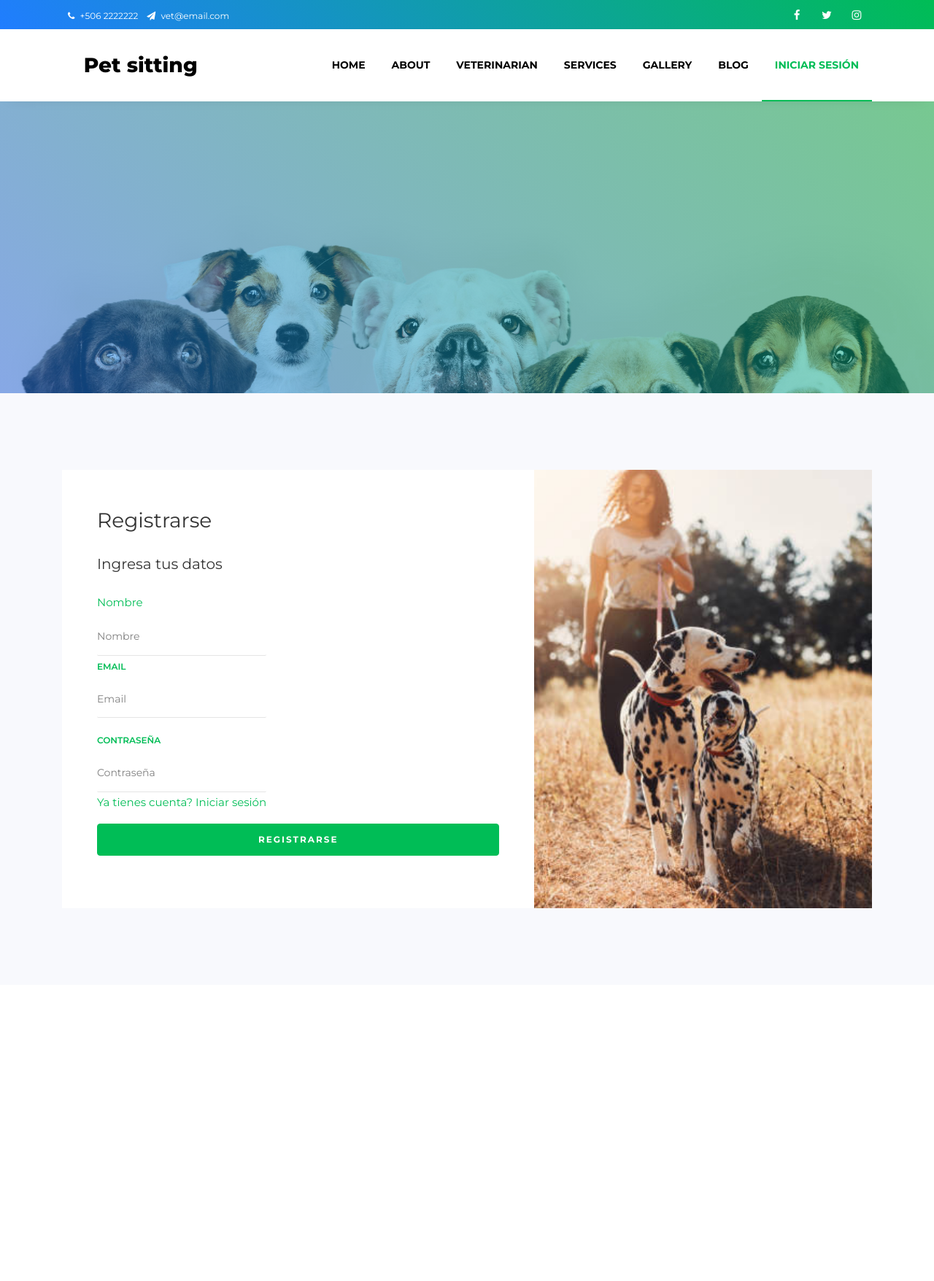
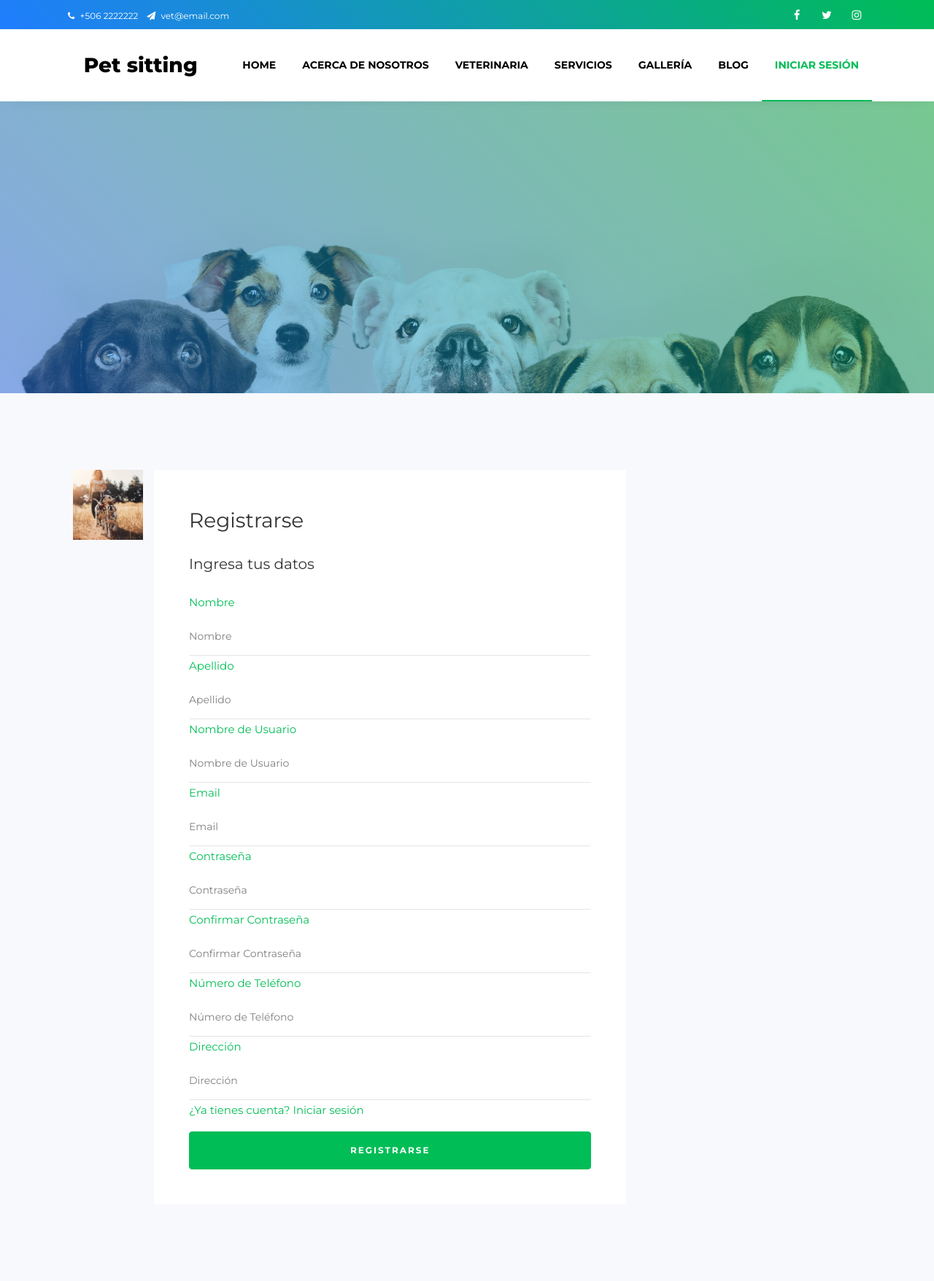
Before and after one commit to joarnoldo/webTransaccionalVeterinaria, a PHP site: page /View/registrarUsuario.php in a window 1280 px wide. Shown: the whole page at 73% size. Before the commit the page ends 1245 px from the top, so only its background shows below. Run offline with PHP 8.4, Linux system fonts and the light colour scheme; some libraries are stand-ins or nearby versions; some web fonts are replaced.

Commit message:
Implementación de una vista de inicio de sesión, registro de usuarios, recuperación de acceso y una pantalla de inicio.

```diff
--- a/View/registrarUsuario.php
+++ b/View/registrarUsuario.php
@@ -61,11 +61,10 @@
             <div class="collapse navbar-collapse" id="ftco-nav">
                 <ul class="navbar-nav ml-auto">
                     <li class="nav-item"><a href="home.php" class="nav-link">Home</a></li>
-                    <li class="nav-item"><a href="about.html" class="nav-link">About</a></li>
-                    <li class="nav-item"><a href="vet.html" class="nav-link">Veterinarian</a></li>
-                    <li class="nav-item"><a href="services.html" class="nav-link">Services</a></li>
-                    <li class="nav-item"><a href="gallery.html" class="nav-link">Gallery</a></li>
-
+                    <li class="nav-item"><a href="about.html" class="nav-link">Acerca de nosotros</a></li>
+                    <li class="nav-item"><a href="vet.html" class="nav-link">Veterinaria</a></li>
+                    <li class="nav-item"><a href="services.html" class="nav-link">Servicios</a></li>
+                    <li class="nav-item"><a href="gallery.html" class="nav-link">Gallería</a></li>
                     <li class="nav-item"><a href="blog.html" class="nav-link">Blog</a></li>
                     <li class="nav-item active"><a href="iniciarSesion.php" class="nav-link">Iniciar Sesión</a></li>
                 </ul>
@@ -98,37 +97,66 @@
                                     <h3 class="mb-4">Registrarse</h3>
                                     <h5 class="mb-4">Ingresa tus datos</h5>
                                     <form method="POST" id="contactForm" name="contactForm" class="contactForm">
-
                                         <div class="row">
                                             <div class="col-md-12">
-                                                <label for="exampleInputtext1" class="form-label">Nombre</label>
+                                                <label for="Name" class="form-label">Nombre</label>
                                                 <input type="text" class="form-control" name="Name" id="Name"
-                                                    placeholder="Nombre">
+                                                    placeholder="Nombre" required>
+                                            </div>
+
+                                            <div class="col-md-12">
+                                                <label for="LastName" class="form-label">Apellido</label>
+                                                <input type="text" class="form-control" name="LastName" id="LastName"
+                                                    placeholder="Apellido" required>
+                                            </div>
+
+                                            <div class="col-md-12">
+                                                <label for="Username" class="form-label">Nombre de Usuario</label>
+                                                <input type="text" class="form-control" name="Username" id="Username"
+                                                    placeholder="Nombre de Usuario" required>
+                                            </div>
+
+                                            <div class="col-md-12">
+                                                <label for="Email" class="form-label">Email</label>
+                                                <input type="email" class="form-control" name="Email" id="Email"
+                                                    placeholder="Email" required>
+                                            </div>
+
+                                            <div class="col-md-12">
+                                                <label for="Password" class="form-label">Contraseña</label>
+                                                <input type="password" class="form-control" name="Password"
+                                                    id="Password" placeholder="Contraseña" required>
+                                            </div>
+
+                                            <div class="col-md-12">
+                                                <label for="ConfirmPassword" class="form-label">Confirmar
+                                                    Contraseña</label>
+                                                <input type="password" class="form-control" name="ConfirmPassword"
+                                                    id="ConfirmPassword" placeholder="Confirmar Contraseña" required>
+                                            </div>
+
+                                            <div class="col-md-12">
+                                                <label for="Phone" class="form-label">Número de Teléfono</label>
+                                                <input type="tel" class="form-control" name="Phone" id="Phone"
+                                                    placeholder="Número de Teléfono" required>
+                                            </div>
+
+                                            <div class="col-md-12">
+                                                <label for="Address" class="form-label">Dirección</label>
+                                                <input type="text" class="form-control" name="Address" id="Address"
+                                                    placeholder="Dirección">
                                             </div>
 
                                             <div class="col-md-12">
                                                 <div class="form-group">
-                                                    <label class="label" for="email">Email</label>
-                                                    <input type="text" class="form-control" name="email" id="email"
-                                                        placeholder="Email">
+                                                    <p>¿Ya tienes cuenta? <a href="iniciarSesion.php">Iniciar sesión</a>
+                                                    </p>
                                                 </div>
                                             </div>
 
                                             <div class="col-md-12">
-                                                <label class="label" for="Password">Contraseña</label>
-                                                <input type="text" class="form-control" name="Password" id="Password"
-                                                    placeholder="Contraseña">
-                                            </div>
-
-                                            <div class="col-md-12">
-                                                <div class="form-group">
-                                                    <a class="text" href="iniciarSesion.php">Ya tienes cuenta? Iniciar sesión</a>
-                                                </div>
-                                            </div>
-
-                                            <div class="col-md-12">
-                                                <a href="home.php"
-                                                    class="btn btn-primary w-100 py-8 fs-4 mb-4">Registrarse</a>
+                                                <button type="submit"
+                                                    class="btn btn-primary w-100 py-3">Registrarse</button>
                                             </div>
                                         </div>
                                     </form>
@@ -146,7 +174,6 @@
     </section>
 
     <script src="js/jquery.min.js"></script>
-    <script src="js/bootstrap.bundle.min.js"></script>
     <script src="https://cdn.jsdelivr.net/npm/iconify-icon@1.0.8/dist/iconify-icon.min.js"></script>
 </body>
 
```
Also changed, not shown: View/home.php (+7 -10 lines), View/iniciarSesion.php (+4 -7 lines), View/recuperarAcceso.php (+5 -8 lines).
